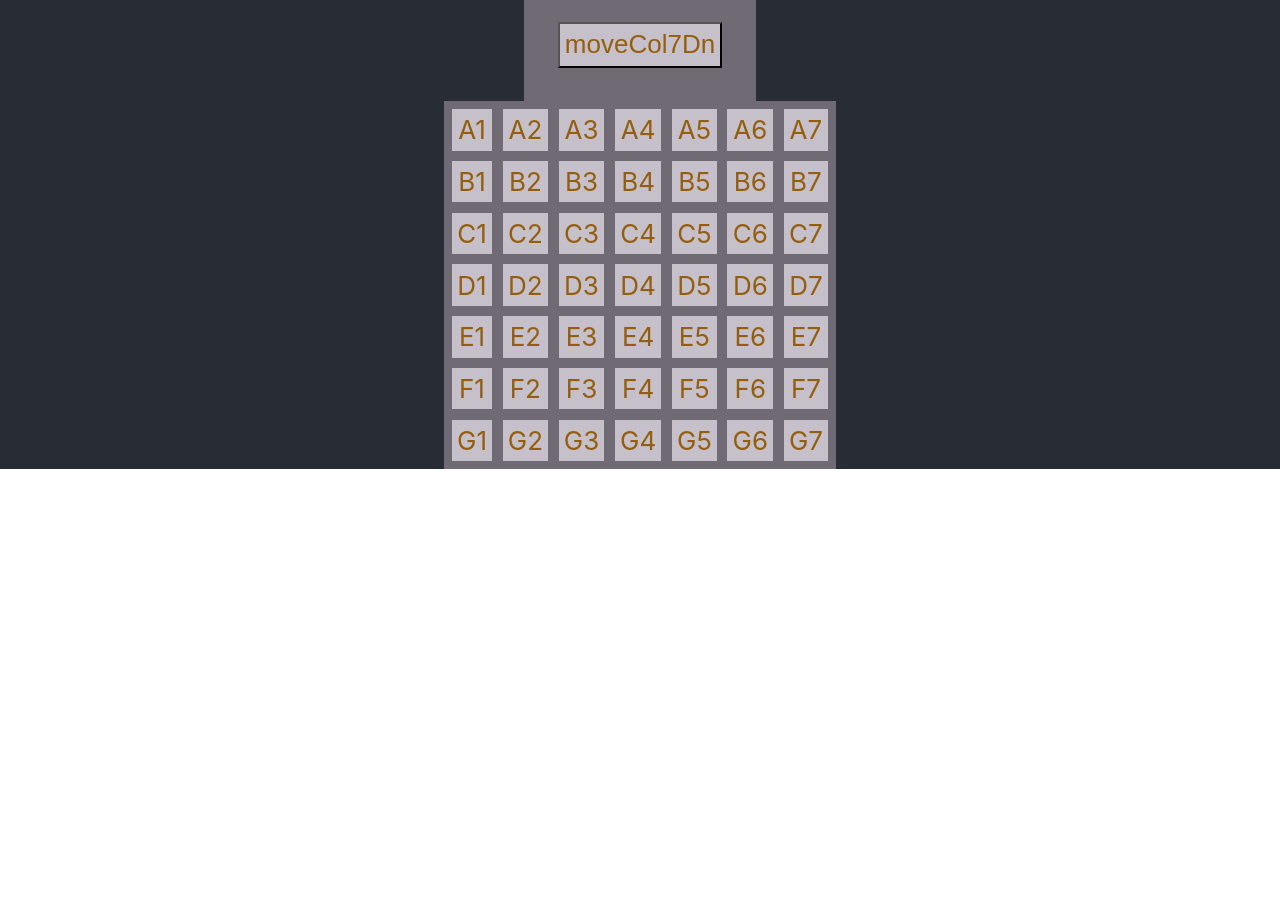
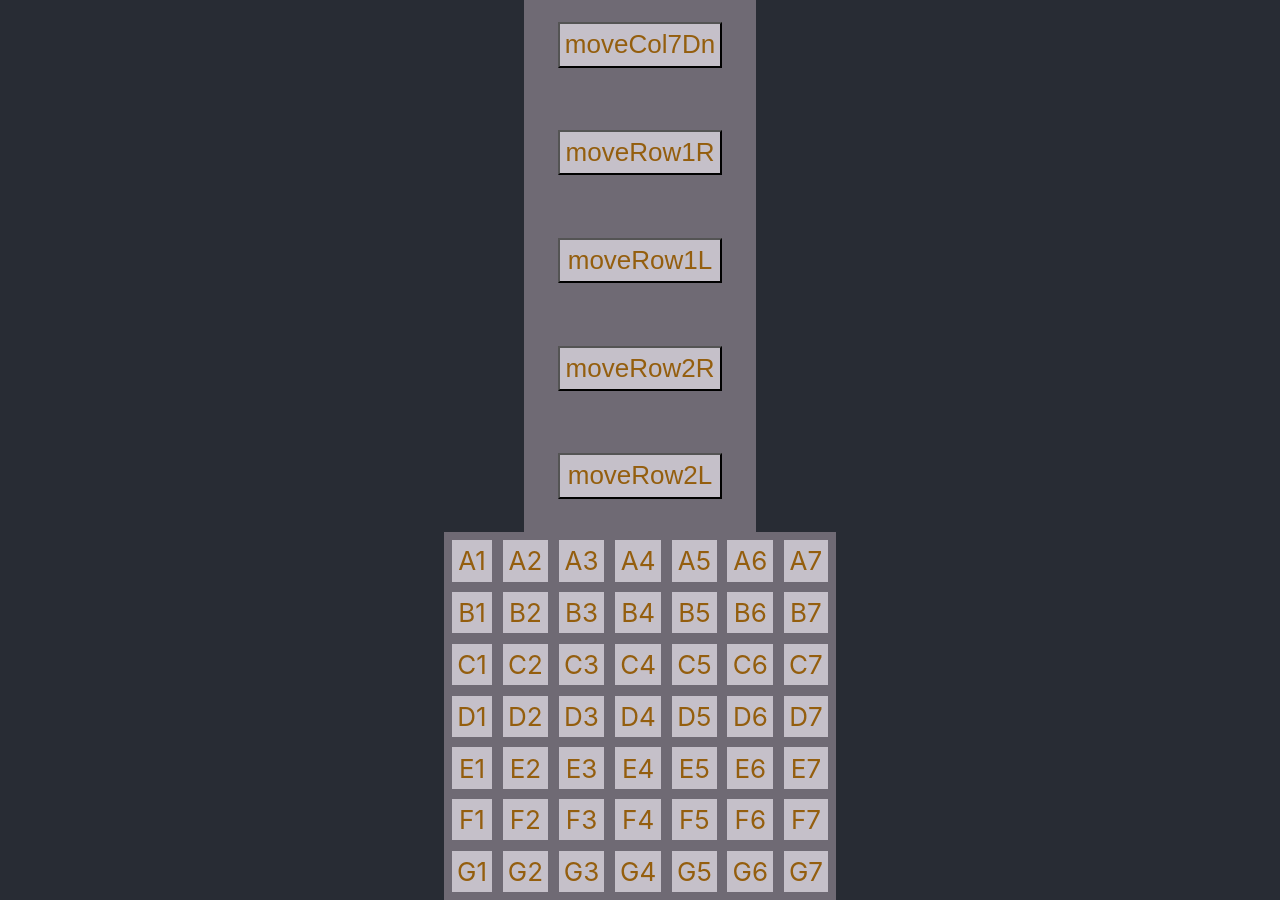
Before and after one commit to Astronatural/solospike, a React (Create React App) app: page / in a window 1280 px wide. Shown: the part 1280-2180 px from the top of the page. Before the commit the page ends 1749 px from the top, so only its background shows below. Built offline with nearby package versions, Linux system fonts and the light colour scheme.

Commit message:
row 2 gtg

```diff
--- a/src/Grid.js
+++ b/src/Grid.js
@@ -97,7 +97,7 @@ function Grid() {
 
     //  affect 0,1,2
     function moveRow1R(grid) {
-        for (let i = 0; i <= 2; i++) {  //  could change < op to be ({total_tiles}/{total_tiles})
+        for (let i = 0; i <= 2; i++) {
             if ((grid[i].position) < 3) {
                 grid[i].position += 1;
             } if (grid[i].position === 3) {
@@ -113,7 +113,7 @@ function Grid() {
 
     //  affect 0,1,2
     function moveRow1L(grid) {
-        for (let i = 0; i <= 2; i++) {  //  could change < op to be ({total_tiles}/{total_tiles})
+        for (let i = 0; i <= 2; i++) {
             if ((grid[i].position) < 3) {
                 grid[i].position -= 1;
             } if (grid[i].position < 0) {
--- a/src/SevenBy.js
+++ b/src/SevenBy.js
@@ -15,6 +15,70 @@ function SevenBy() {
         { name: "F1", position: 35 }, { name: "F2", position: 36 }, { name: "F3", position: 37 }, { name: "F4", position: 38 }, { name: "F5", position: 39 }, { name: "F6", position: 40 }, { name: "F7", position: 41 },
         { name: "G1", position: 42 }, { name: "G2", position: 43 }, { name: "G3", position: 44 }, { name: "G4", position: 45 }, { name: "G5", position: 46 }, { name: "G6", position: 47 }, { name: "G7", position: 48 }
     ]);
+
+    //  affect B1->B7 GTG 7-13
+    function moveRow2R(grid) {
+        for (let i = 7; i < 14; i++) {
+            if ((grid[i].position) > 6) {
+                grid[i].position += 1;
+            } if (grid[i].position > 13) {
+                grid[i].position = 7;
+            }
+        }
+        console.log('at end 1R', grid);
+        grid.sort(function (a, b) {
+            return a.position - b.position;
+        });
+        setGrid([...grid]);
+    }
+
+    //  affect B1->B7 GTG 7-13
+    function moveRow2L(grid) {
+        for (let i = 7; i < 14; i++) {
+            if ((grid[i].position) > 6) {
+                grid[i].position -= 1;
+            } if (grid[i].position < 7) {
+                grid[i].position = 13;
+            }
+        }
+        console.log('at end 1R', grid);
+        grid.sort(function (a, b) {
+            return a.position - b.position;
+        });
+        setGrid([...grid]);
+    }
+
+    //  affect A1->A7 GTG 0-6
+    function moveRow1R(grid) {
+        for (let i = 0; i < 7; i++) {
+            if ((grid[i].position) < 7) {
+                grid[i].position += 1;
+            } if (grid[i].position > 6) {
+                grid[i].position = 0;
+            }
+        }
+        console.log('at end 1R', grid);
+        grid.sort(function (a, b) {
+            return a.position - b.position;
+        });
+        setGrid([...grid]);
+    }
+
+    //  affect A1->A7 GTG 0-6
+    function moveRow1L(grid) {
+        for (let i = 0; i < 7; i++) {
+            if ((grid[i].position) < 7) {
+                grid[i].position -= 1;
+            } if (grid[i].position < 0) {
+                grid[i].position = 6;
+            }
+        }
+        console.log('at end 1R', grid);
+        grid.sort(function (a, b) {
+            return a.position - b.position;
+        });
+        setGrid([...grid]);
+    }
 
     //  affect A7->G7 GTG  6->48
     function moveCol7Up(grid) {
@@ -245,13 +309,13 @@ function SevenBy() {
 
 
 
-                {/* <button onClick={() => moveRow1R(grid)}>moveRow1R</button>
+                 <button onClick={() => moveRow1R(grid)}>moveRow1R</button>
                 <button onClick={() => moveRow1L(grid)}>moveRow1L</button>
 
-                <button onClick={() => moveRow2R(grid)}>moveRow1R</button>
-                <button onClick={() => moveRow2L(grid)}>moveRow1L</button>
+                <button onClick={() => moveRow2R(grid)}>moveRow2R</button>
+                <button onClick={() => moveRow2L(grid)}>moveRow2L</button>
 
-                <button onClick={() => moveRow3R(grid)}>moveRow3R</button>
+                {/*  <button onClick={() => moveRow3R(grid)}>moveRow3R</button>
                 <button onClick={() => moveRow3L(grid)}>moveRow3L</button>
 
 
```
